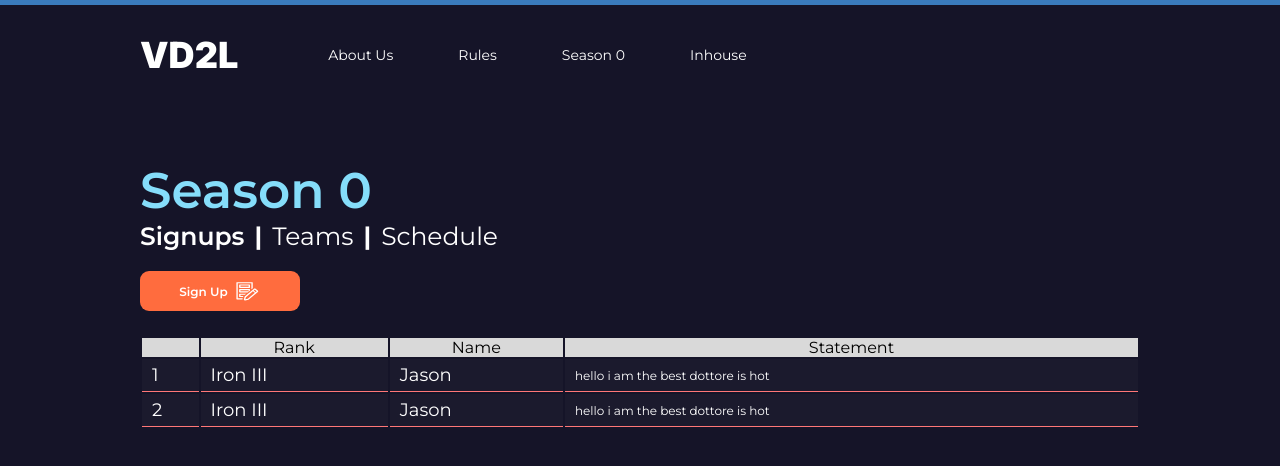
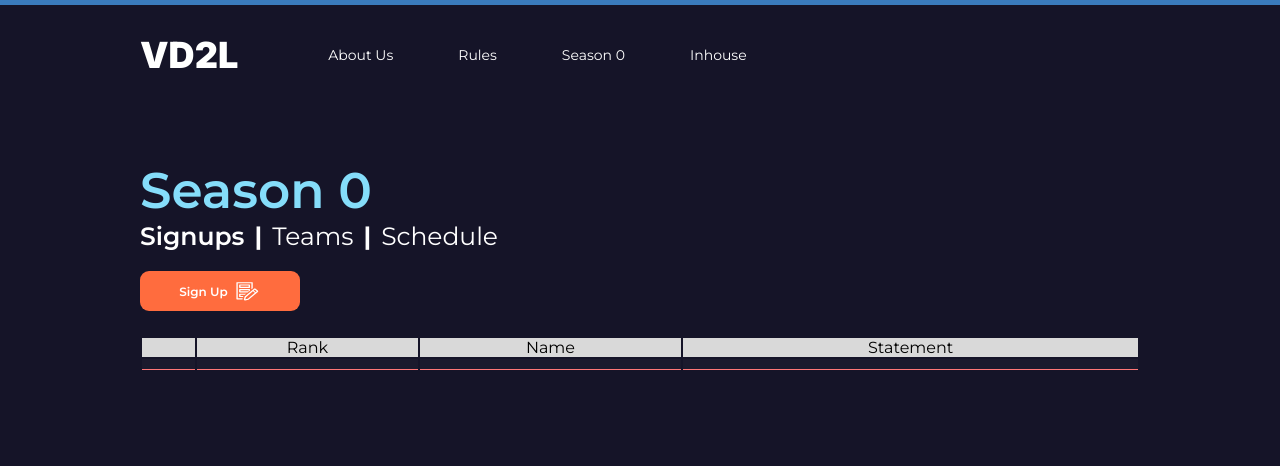
Before and after one commit to Yangjas4/VD2L-Website, a React (Vite) app in the folder vd2l/: page /season in a window 1280 px wide. Shown: the top 466 px of the page. Built offline with nearby package versions, Linux system fonts and the light colour scheme.

Commit message:
Update Season.jsx

```diff
--- a/vd2l/src/Pages/Season.jsx
+++ b/vd2l/src/Pages/Season.jsx
@@ -78,16 +78,6 @@ export default function Season() {
 					</thead>
 					<tbody>
 						<SignupRow
-							row="1"
-							name="Jason"
-							rank="Iron III"
-							statement="hello i am the best dottore is hot"
-						/>
-						<SignupRow
-							row="2"
-							name="Jason"
-							rank="Iron III"
-							statement="hello i am the best dottore is hot"
 						/>
 					</tbody>
 				</table>
@@ -104,10 +94,7 @@ export default function Season() {
                 </thead>
                 <tbody>
                     <TeamsRow
-                        row="1"
-                        team="Dottoresimps666"
-                        captain="London"
-                        record="1-1"
+
                     />
                 </tbody>
             </table>
@@ -121,10 +108,6 @@ export default function Season() {
                     </tr>
                 </thead>
                 <tbody>
-                    <MatchupsRow
-                        hometeam="home"
-                        awayteam="away"
-                    />
                 </tbody>
             </table>
 
```
